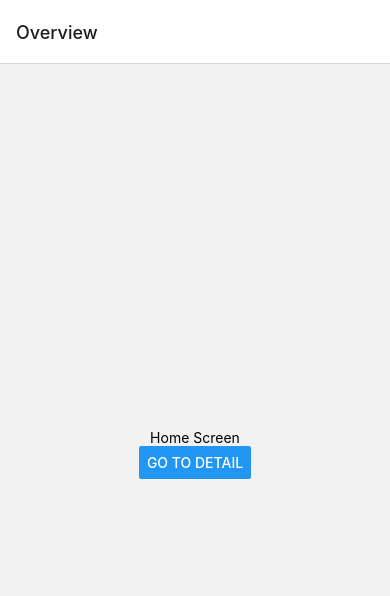
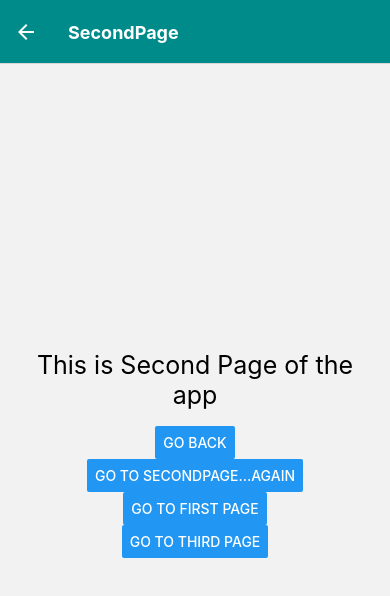
Before and after one commit to phitsau17/ReactP, a React Native app: screen /SecondPage in a window 390 px wide. Shown: the top 596 px of the page. Built offline with nearby package versions, Linux system fonts and the light colour scheme.

Commit message:
Second Commit [Lecture8-September-02-2023] Practice

```diff
--- a/App.js
+++ b/App.js
@@ -4,6 +4,9 @@
 import { createNativeStackNavigator } from "@react-navigation/native-stack";
 import HomeScreen from "./screens/HomeScreen";
 import DetailsScreen from "./screens/DetailsScreen";
+import Firstpage from "./pages/Firstpage";
+import SecondPage from "./pages/SecondPage";
+import ThirdPage from "./pages/ThirdPage";
 
 const Stack = createNativeStackNavigator();
 
@@ -27,13 +30,29 @@
 const App = () => {
   return (
     <NavigationContainer>
-      <Stack.Navigator initialRouteName="Home">
-        <Stack.Screen
+      <Stack.Navigator
+        initialRouteName="Home"
+        screenOptions={{
+          headerStyle:{
+            backgroundColor: '#008b8b'
+          },
+          headerTintColor: '#ffff',
+          headerTitleStyle:{
+            fontWeight: 'bold'
+          }
+        }}
+      >
+        {/* <Stack.Screen
           name="Home"
           component={HomeScreen}
           options={{ title: "Overview" }}
         />
-        <Stack.Screen name="Detail" component={DetailsScreen} />
+        <Stack.Screen name="Detail" component={DetailsScreen} /> */}
+
+        <Stack.Screen name='Firstpage' component={Firstpage}/>
+        <Stack.Screen name='SecondPage' component={SecondPage}/>
+        <Stack.Screen name='ThirdPage' component={ThirdPage}/>
+
       </Stack.Navigator>
     </NavigationContainer>
   );
--- /dev/null
+++ b/pages/Firstpage.js
@@ -0,0 +1,30 @@
+import { StyleSheet, Text, View, Button } from 'react-native'
+import React from 'react'
+
+const Firstpage = ({navigation}) => {
+  return (
+    <View style={styles.container}>
+      <Text style={styles.textStyle}>This is the First Page of the app</Text>
+      <Button
+            title='Go to Second Page'
+            onPress={()=>navigation.navigate('SecondPage')}
+      />
+    </View>
+  )
+}
+
+export default Firstpage
+
+const styles = StyleSheet.create({
+    container: {
+    flex: 1,
+    padding: 16,
+    alignItems: 'center',
+    justifyContent: 'center',
+    },
+    textStyle: {
+    fontSize: 25,
+    textAlign: 'center',
+    marginBottom: 16
+    },
+    });
--- /dev/null
+++ b/pages/SecondPage.js
@@ -0,0 +1,42 @@
+import { StyleSheet, Text, View, Button } from 'react-native'
+import React from 'react'
+
+const SecondPage = ({navigation}) => {
+  return (
+    <View style={styles.container}>
+      <Text style={styles.textStyle}>This is Second Page of the app</Text>
+      <Button
+            title='Go Back'
+            onPress={()=>navigation.goBack()}
+      />
+      <Button
+            title='Go to SecondPage...Again'
+            onPress={()=>navigation.push('SecondPage')}
+      />
+      <Button
+            title='Go to First Page'
+            onPress={()=>navigation.navigate('Firstpage')}
+      />
+      <Button
+            title='Go to Third Page'
+            onPress={()=>navigation.navigate('ThirdPage')}
+      />
+    </View>
+  )
+}
+
+export default SecondPage
+
+const styles = StyleSheet.create({
+    container: {
+    flex: 1,
+    padding: 16,
+    alignItems: 'center',
+    justifyContent: 'center',
+    },
+    textStyle: {
+    fontSize: 25,
+    textAlign: 'center',
+    marginBottom: 16
+    },
+    });
--- /dev/null
+++ b/pages/ThirdPage.js
@@ -0,0 +1,38 @@
+import { StyleSheet, Text, View, Button } from 'react-native'
+import React from 'react'
+
+const ThirdPage = ({navigation}) => {
+  return (
+    <View style={styles.container}>
+      <Text style={styles.textStyle}>This is Third Page of the app</Text>
+      <Button
+            title='Go Back'
+            onPress={()=>navigation.goBack()}
+      />
+      <Button
+            title='Go to Second Page'
+            onPress={()=>navigation.navigate('SecondPage')}
+      />
+      <Button
+            title='Reset Navigator to first page'
+            onPress={()=>navigation.navigate('Firstpage')}
+      />
+    </View>
+  )
+}
+
+export default ThirdPage
+
+const styles = StyleSheet.create({
+    container: {
+    flex: 1,
+    padding: 16,
+    alignItems: 'center',
+    justifyContent: 'center',
+    },
+    textStyle: {
+    fontSize: 25,
+    textAlign: 'center',
+    marginBottom: 16
+    },
+    });
--- a/screens/DetailsScreen.js
+++ b/screens/DetailsScreen.js
@@ -1,11 +1,24 @@
-import { View, Text } from "react-native";
+import { View, Text, Button } from "react-native";
 import React from "react";
 
-const DetailsScreen = () => {
+const DetailsScreen = ({navigation}) => {
   return (
     <View style={{ flex: 1, alignItems: "center", justifyContent: "center" }}>
-      <Text>Details Screen</Text>
+          <Text>Detail Screen</Text>
+          <Button
+            title='Go to Detail.... again'
+            onPress={() => navigation.push('Detail')}
+          />
+          <Button
+            title='Go to Home'
+            onPress={() => navigation.navigate('Home')}
+          />
+         <Button
+            title='Go Back'
+            onPress={() => navigation.goBack()}
+          />
     </View>
+
   );
 };
 
```
